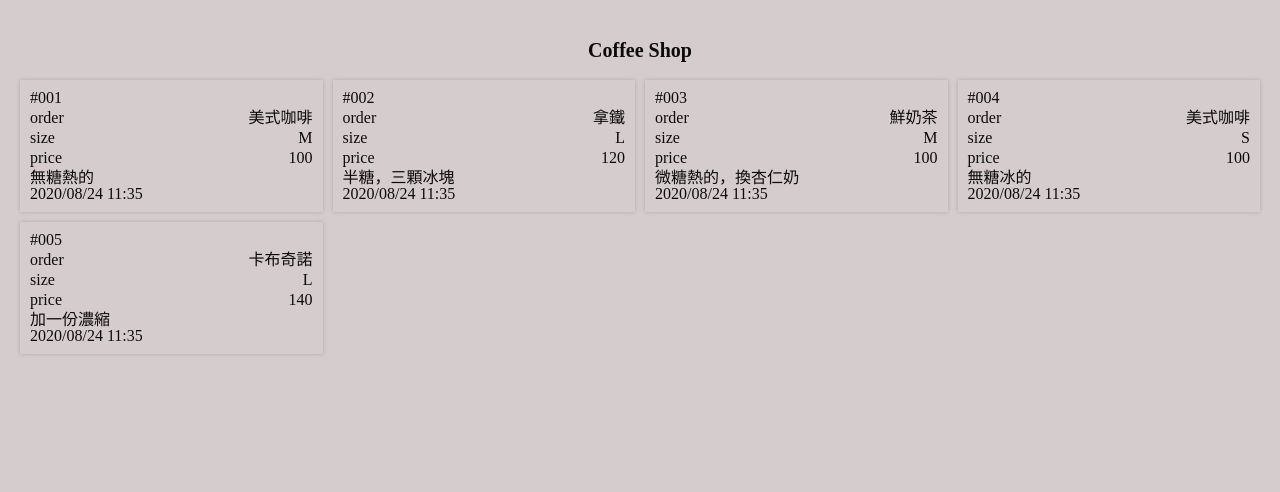
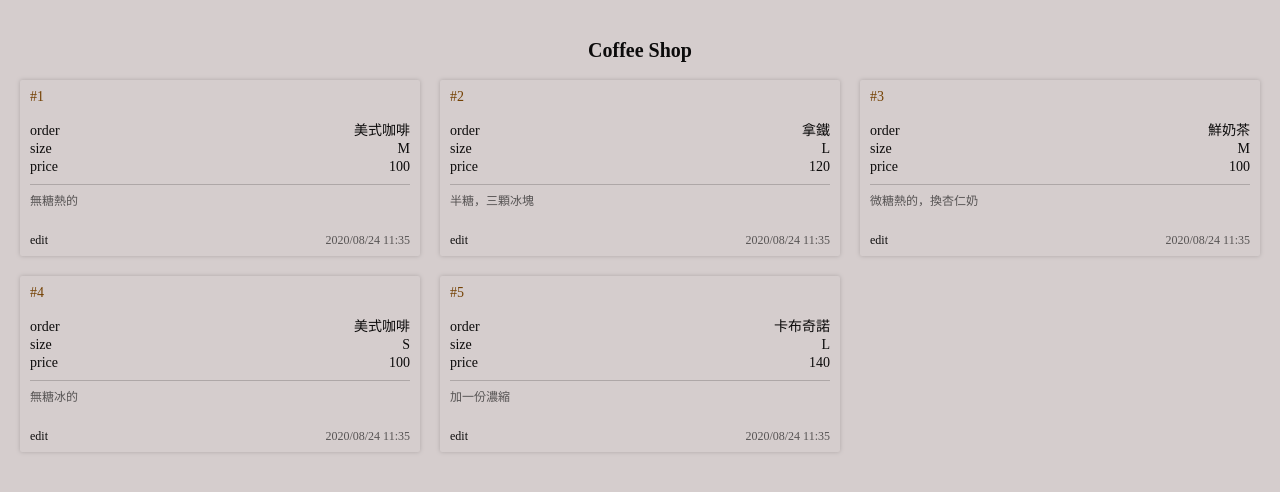
Before and after one commit to wenyo/coffeeshop, a Vue app: page / in a window 1280 px wide. Shown: the top 492 px of the page. Built offline with nearby package versions, Linux system fonts and the light colour scheme.

Commit message:
card style & delete order card

```diff
--- a/src/App.vue
+++ b/src/App.vue
@@ -4,10 +4,14 @@ import Order from "./components/Order.vue";
 import OrderEdit from "./components/OrderEdit.vue";
 import SAMPLE_DATA from "./assets/json/sample.json";
 
-let orderList = ref(SAMPLE_DATA);
+let orderList = ref(SAMPLE_DATA.order_list);
 
 function initialDataGet() {
   return SAMPLE_DATA;
+}
+
+function deleteOrder(id) {
+  orderList.value.splice(id, 1);
 }
 </script>
 
@@ -16,7 +20,7 @@ function initialDataGet() {
     <h1 class="title">Coffee Shop</h1>
     <!-- <OrderEdit /> -->
     <div class="order-list">
-      <Order v-for="(order, key) in orderList" :order="order" :id="key" :key="key" />
+      <Order v-for="(order, key) in orderList" :delete-order="deleteOrder" :order="order" :id="key" :key="key" />
     </div>
   </main>
 </template>
@@ -41,9 +45,9 @@ main {
 
 .order-list {
   display: grid;
-  grid-template-columns: repeat(4, 1fr);
-  grid-column-gap: 10px;
-  grid-row-gap: 10px;
+  grid-template-columns: repeat(3, 1fr);
+  grid-column-gap: 20px;
+  grid-row-gap: 20px;
   width: 100%;
 }
 </style>
--- a/src/assets/css/style.css
+++ b/src/assets/css/style.scss
@@ -147,3 +147,12 @@ select {
   width: 14px;
   height: 14px;
 }
+
+
+.card {
+  padding: 10px;
+  background-color: $color-dark-200;
+  box-shadow: 0 0 4px $color-dark-300;
+  font-size: 14px;
+  border-radius: 2px;
+}
--- a/src/assets/json/sample.json
+++ b/src/assets/json/sample.json
@@ -1,37 +1,39 @@
 {
-  "001": {
+  "order_list": [
+    {
       "name": "美式咖啡",
       "size": "M",
       "price": "100",
       "note": "無糖熱的",
       "time": "2020/08/24 11:35"
     },
-  "002": {
+    {
       "name": "拿鐵",
       "size": "L",
       "price": "120",
       "note": "半糖，三顆冰塊",
       "time": "2020/08/24 11:35"
     },
-  "003": {
+    {
       "name": "鮮奶茶",
       "size": "M",
       "price": "100",
       "note": "微糖熱的，換杏仁奶",
       "time": "2020/08/24 11:35"
     },
-  "004": {
+    {
       "name": "美式咖啡",
       "size": "S",
       "price": "100",
       "note": "無糖冰的",
       "time": "2020/08/24 11:35"
     },
-  "005": {
+    {
       "name": "卡布奇諾",
       "size": "L",
       "price": "140",
       "note": "加一份濃縮",
       "time": "2020/08/24 11:35"
     }
+  ]
 }
--- a/src/components/Order.vue
+++ b/src/components/Order.vue
@@ -3,13 +3,17 @@ import { defineProps } from "vue";
 
 const props = defineProps({
   order: Object,
-  id: String,
+  id: Number,
+  deleteOrder: Function,
 });
 </script>
 
 <template>
-  <div class="item">
-    <div class="idx">#{{ id }}</div>
+  <div class="card">
+    <div class="title">
+      <div class="idx">#{{ id + 1 }}</div>
+      <img class="icon icon-close" @click="deleteOrder(id)" src="../assets/icon/xmark-solid.svg" alt="" />
+    </div>
     <div class="content">
       <div class="row">
         <div class="row-title">order</div>
@@ -25,16 +29,51 @@ const props = defineProps({
       </div>
     </div>
     <div class="note">{{ order.note }}</div>
-    <div class="time">{{ order.time }}</div>
+
+    <div class="content-bottom">
+      <div class="edit">edit</div>
+      <div class="time">{{ order.time }}</div>
+    </div>
   </div>
 </template>
 
 <style lang="scss" scoped>
-.item {
-  padding: 10px;
-  box-shadow: 0 0 4px $color-dark-300;
+.card {
+  position: relative;
+  transition: all 0.3s;
+
+  &:hover {
+    box-shadow: 2px 2px 4px $color-dark-300;
+
+    .icon-close {
+      display: inline;
+      opacity: 0.8;
+    }
+
+    .edit {
+      display: inline-block;
+    }
+  }
 }
 
+.title {
+  margin-bottom: 20px;
+  display: flex;
+  justify-content: space-between;
+}
+
+.icon-close {
+  display: none;
+  box-shadow: 0 0 4px $color-dark-400;
+  border: 1px solid $color-dark-900;
+  padding: 2px;
+  cursor: pointer;
+  border-radius: 99px;
+}
+
+.idx {
+  color: $color-primary-300;
+}
 .row {
   margin: 4px 0;
   display: flex;
@@ -50,4 +89,29 @@ const props = defineProps({
   text-align: right;
   word-break: break-all;
 }
+
+.content-bottom {
+  font-size: 12px;
+  display: flex;
+  justify-content: space-between;
+}
+
+.note,
+.time {
+  color: $color-dark-400;
+}
+
+.note {
+  font-size: 12px;
+  border-top: 1px solid $color-dark-300;
+  padding-top: 10px;
+  margin-top: 10px;
+  width: 100%;
+  height: 30%;
+  min-height: 50px;
+}
+
+.time {
+  text-align: right;
+}
 </style>
--- a/src/components/OrderEdit.vue
+++ b/src/components/OrderEdit.vue
@@ -33,6 +33,7 @@
 
 <style lang="scss" scoped>
 .order-edit {
+  z-index: 10;
   background-color: #{$color-dark-400}#{55};
   position: fixed;
   top: 0;
@@ -57,12 +58,9 @@
 }
 
 .card {
+  padding: 20px;
   position: relative;
-  padding: 20px;
-  background-color: $color-dark-200;
-  box-shadow: 0 0 4px $color-dark-300;
   width: 40%;
-  border-radius: 2px;
 }
 
 .row {
--- a/src/main.js
+++ b/src/main.js
@@ -1,5 +1,5 @@
 import { createApp } from "vue";
-import "./assets/css/style.css";
+import "./assets/css/style.scss";
 import App from "./App.vue";
 
 createApp(App).mount("#app");
```
Lines whose indentation alone changed are shown as unchanged.
